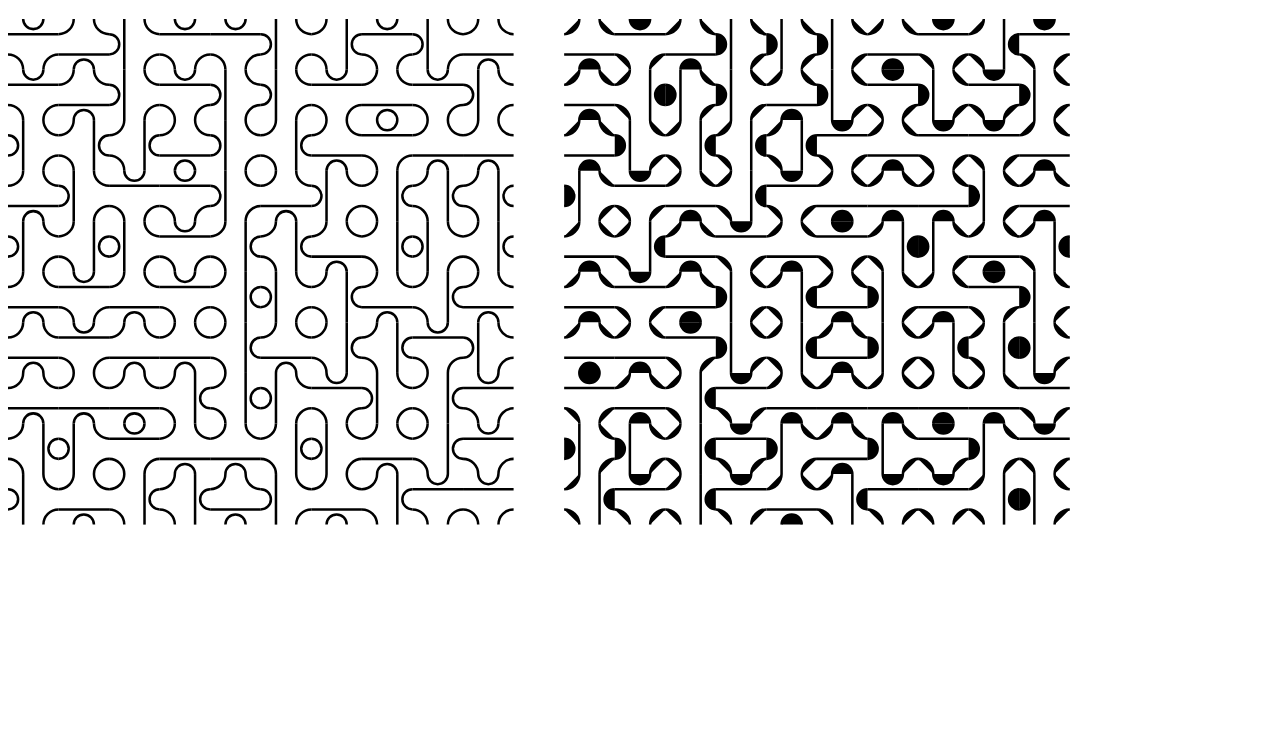
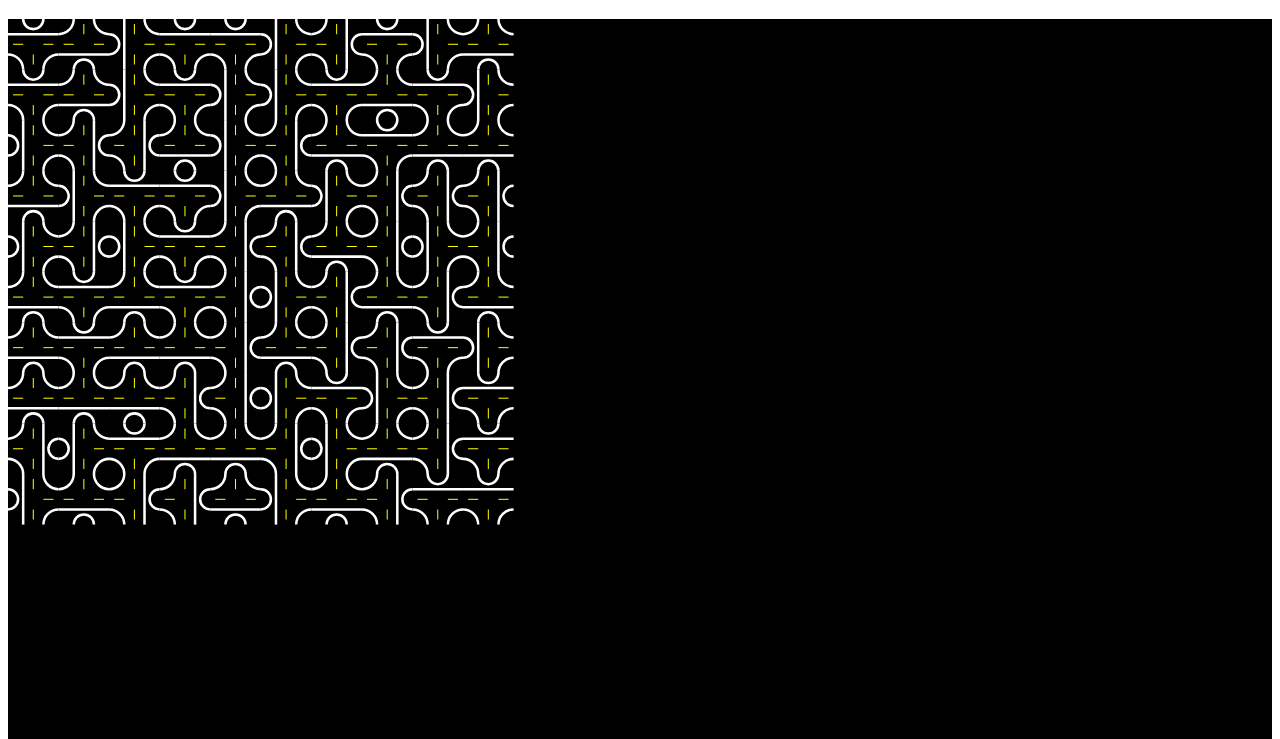
Before and after one commit to sap2481/IGME531, a plain HTML site: page Project One/index.html in a window 1280 px wide. Shown: the part 61-800 px from the top of the page. Drawn offline with Linux system fonts and the light colour scheme.

Commit message:
Project 1 Completed (this time with the stuff attached)

```diff
--- a/Project One/index.html
+++ b/Project One/index.html
@@ -7,7 +7,7 @@
 </head>
 <body>
     <h1>My Pen Plot</h1>
-    <svg id="penPlot" viewbox="0 0 250 250" fill="none" stroke="black" stroke-width="0.5"></svg>
+    <svg id="penPlot" viewbox="0 0 250 250" fill="none" style="background-color:black" stroke="white" stroke-width="0.5"></svg>
 </body>
 <script src="main.js"></script>
 </html>
--- a/Project One/main.js
+++ b/Project One/main.js
@@ -22,8 +22,8 @@ const polygon = (pointArray, transform="", stroke="") => {
     html += `" transform="${transform}" stroke="${stroke}"/>`;
     return html;
 }
-const line = (x1, y1, x2, y2, stroke="") => {
-    let html = `<line x1="${x1}" y1="${y1}" x2="${x2}" y2="${y2}" stroke="${stroke}"/>`;
+const line = (x1, y1, x2, y2, stroke="", strokeWidth="") => {
+    let html = `<line x1="${x1}" y1="${y1}" x2="${x2}" y2="${y2}" stroke="${stroke}" stroke-width="${strokeWidth}"/>`;
     return html;
 }
 const group = (groupNum, fill, stroke, strokeWidth) => {
@@ -82,25 +82,37 @@ for (let i = 0; i < 10; i++){ //ROWS
             penPlot.innerHTML += arcPath(startX + 7, startY, 3, 3, 0, 0, 0, 3, 3); //Top arc
             penPlot.innerHTML += arcPath(startX + 7, startY + 10, 3, 3, 0, 0, 1, 3, -3); //Bottom arc
             penPlot.innerHTML += arcPath(startX, startY + 3, 2, 2, 0, 0, 1, 0, 4); //End arc
-            penPlot.innerHTML += line(startX + 3, startY, startX + 3, startY + 10); //A Vertical Line
+            penPlot.innerHTML += line(startX + 3, startY, startX + 3, startY + 10); //Long Vertical Line
+            penPlot.innerHTML += line(startX + 5, startY + 1, startX + 5, startY + 3, "yellow", 0.2); //Vertical Street Line 1 (X value could be +5 or +5.5)
+            penPlot.innerHTML += line(startX + 5, startY + 7, startX + 5, startY + 9, "yellow", 0.2); //Vertical Street Line 2 (X value could be +5 or +5.5)
+            penPlot.innerHTML += line(startX + 7, startY + 5, startX + 9, startY + 5, "yellow", 0.2); //Horizontal Street Line
         }
         else if (randNum >= 1 && randNum < 2){ //Left-Facing
             penPlot.innerHTML += arcPath(startX, startY + 3, 3, 3, 0, 0, 0, 3, -3); //Top arc
             penPlot.innerHTML += arcPath(startX, startY + 7, 3, 3, 0, 0, 1, 3, 3); //Bottom arc
-            penPlot.innerHTML += line(startX + 7, startY, startX + 7, startY + 10);
+            penPlot.innerHTML += line(startX + 7, startY, startX + 7, startY + 10); //Long Vertical Line
             penPlot.innerHTML += arcPath(startX + 10, startY + 3, 2, 2, 0, 0, 0, 0, 4); //End arc
+            penPlot.innerHTML += line(startX + 5, startY + 1, startX + 5, startY + 3, "yellow", 0.2); //Vertical Street Line 1
+            penPlot.innerHTML += line(startX + 5, startY + 7, startX + 5, startY + 9, "yellow", 0.2); //Vertical Street Line 2
+            penPlot.innerHTML += line(startX + 1, startY + 5, startX + 3, startY + 5, "yellow", 0.2); //Horizontal Street Line
         }
         else if (randNum >= 2 && randNum < 3){ //Down-Facing
-            penPlot.innerHTML += line (startX, startY + 3, startX + 10, startY + 3);
+            penPlot.innerHTML += line (startX, startY + 3, startX + 10, startY + 3); //Long Horizontal Line
             penPlot.innerHTML += arcPath(startX, startY + 7, 3, 3, 0, 0, 1, 3, 3); //Left arc
             penPlot.innerHTML += arcPath(startX + 7, startY + 10, 3, 3, 0, 0, 1, 3, -3); //Right arc
             penPlot.innerHTML += arcPath(startX + 3, startY, 2, 2, 0, 0, 0, 4, 0); //End arc
+            penPlot.innerHTML += line(startX + 1, startY + 5, startX + 3, startY + 5, "yellow", 0.2); //Horizontal Street Line 1
+            penPlot.innerHTML += line(startX + 7, startY + 5, startX + 9, startY + 5, "yellow", 0.2); //Horizontal Street Line 2
+            penPlot.innerHTML += line(startX + 5, startY + 7, startX + 5, startY + 9, "yellow", 0.2); //Vertical Street Line
         }
         else if (randNum >= 3 && randNum <= 4){ //Up-Facing
             penPlot.innerHTML += arcPath(startX, startY + 3, 3, 3, 0, 0, 0, 3, -3); //Top arc
             penPlot.innerHTML += arcPath(startX + 10, startY + 3, 3, 3, 0, 0, 1, -3, -3); //Bottom arc
             penPlot.innerHTML += line(startX, startY + 7, startX + 10, startY + 7);
             penPlot.innerHTML += arcPath(startX + 3, startY + 10, 2, 2, 0, 0, 1, 4, 0); //End Arc
+            penPlot.innerHTML += line(startX + 1, startY + 5, startX + 3, startY + 5, "yellow", 0.2); //Horizontal Street Line 1
+            penPlot.innerHTML += line(startX + 7, startY + 5, startX + 9, startY + 5, "yellow", 0.2); //Horizontal Street Line 2
+            penPlot.innerHTML += line(startX + 5, startY + 1, startX + 5, startY + 3, "yellow", 0.2); //Vertical Street Line
         }
 
         startX += 10;
@@ -108,6 +120,8 @@ for (let i = 0; i < 10; i++){ //ROWS
     startY += 10;
 }
 
+//==== MORE TECHNO VERSION WITH FILL THAT I CAN'T USE ====
+/*
 startX = 110;
 startY = 0;
 for (let i = 0; i < 10; i++){ //ROWS
@@ -116,28 +130,28 @@ for (let i = 0; i < 10; i++){ //ROWS
         randNum = getRandom(0, 4); //Get Random Number
 
         if (randNum >= 0 && randNum < 1){ //Right-Facing Road
-            penPlot.innerHTML += arcPath(startX + 7, startY, 3, 3, 0, 0, 0, 3, 3, "", "black"); //Top arc
-            penPlot.innerHTML += arcPath(startX + 7, startY + 10, 3, 3, 0, 0, 1, 3, -3, "", "black"); //Bottom arc
-            penPlot.innerHTML += arcPath(startX, startY + 3, 2, 2, 0, 0, 1, 0, 4, "", "black"); //End arc
+            penPlot.innerHTML += arcPath(startX + 7, startY, 3, 3, 0, 0, 0, 3, 3, "", "white"); //Top arc
+            penPlot.innerHTML += arcPath(startX + 7, startY + 10, 3, 3, 0, 0, 1, 3, -3, "", "white"); //Bottom arc
+            penPlot.innerHTML += arcPath(startX, startY + 3, 2, 2, 0, 0, 1, 0, 4, "", "white"); //End arc
             penPlot.innerHTML += line(startX + 3, startY, startX + 3, startY + 10); //A Vertical Line
         }
         else if (randNum >= 1 && randNum < 2){ //Left-Facing
-            penPlot.innerHTML += arcPath(startX, startY + 3, 3, 3, 0, 0, 0, 3, -3, "", "black"); //Top arc
-            penPlot.innerHTML += arcPath(startX, startY + 7, 3, 3, 0, 0, 1, 3, 3, "", "black"); //Bottom arc
+            penPlot.innerHTML += arcPath(startX, startY + 3, 3, 3, 0, 0, 0, 3, -3, "", "white"); //Top arc
+            penPlot.innerHTML += arcPath(startX, startY + 7, 3, 3, 0, 0, 1, 3, 3, "", "white"); //Bottom arc
             penPlot.innerHTML += line(startX + 7, startY, startX + 7, startY + 10);
-            penPlot.innerHTML += arcPath(startX + 10, startY + 3, 2, 2, 0, 0, 0, 0, 4, "", "black"); //End arc
+            penPlot.innerHTML += arcPath(startX + 10, startY + 3, 2, 2, 0, 0, 0, 0, 4, "", "white"); //End arc
         }
         else if (randNum >= 2 && randNum < 3){ //Down-Facing
             penPlot.innerHTML += line (startX, startY + 3, startX + 10, startY + 3);
-            penPlot.innerHTML += arcPath(startX, startY + 7, 3, 3, 0, 0, 1, 3, 3, "", "black"); //Left arc
-            penPlot.innerHTML += arcPath(startX + 7, startY + 10, 3, 3, 0, 0, 1, 3, -3, "", "black"); //Right arc
-            penPlot.innerHTML += arcPath(startX + 3, startY, 2, 2, 0, 0, 0, 4, 0, "", "black"); //End arc
+            penPlot.innerHTML += arcPath(startX, startY + 7, 3, 3, 0, 0, 1, 3, 3, "", "white"); //Left arc
+            penPlot.innerHTML += arcPath(startX + 7, startY + 10, 3, 3, 0, 0, 1, 3, -3, "", "white"); //Right arc
+            penPlot.innerHTML += arcPath(startX + 3, startY, 2, 2, 0, 0, 0, 4, 0, "", "white"); //End arc
         }
         else if (randNum >= 3 && randNum <= 4){ //Up-Facing
-            penPlot.innerHTML += arcPath(startX, startY + 3, 3, 3, 0, 0, 0, 3, -3, "", "black"); //Top arc
-            penPlot.innerHTML += arcPath(startX + 10, startY + 3, 3, 3, 0, 0, 1, -3, -3, "", "black"); //Bottom arc
+            penPlot.innerHTML += arcPath(startX, startY + 3, 3, 3, 0, 0, 0, 3, -3, "", "white"); //Top arc
+            penPlot.innerHTML += arcPath(startX + 10, startY + 3, 3, 3, 0, 0, 1, -3, -3, "", "white"); //Bottom arc
             penPlot.innerHTML += line(startX, startY + 7, startX + 10, startY + 7);
-            penPlot.innerHTML += arcPath(startX + 3, startY + 10, 2, 2, 0, 0, 1, 4, 0, "", "black"); //End Arc
+            penPlot.innerHTML += arcPath(startX + 3, startY + 10, 2, 2, 0, 0, 1, 4, 0, "", "white"); //End Arc
         }
 
         startX += 10;
```
Also changed, not shown: Project One/project1.svg (added).
